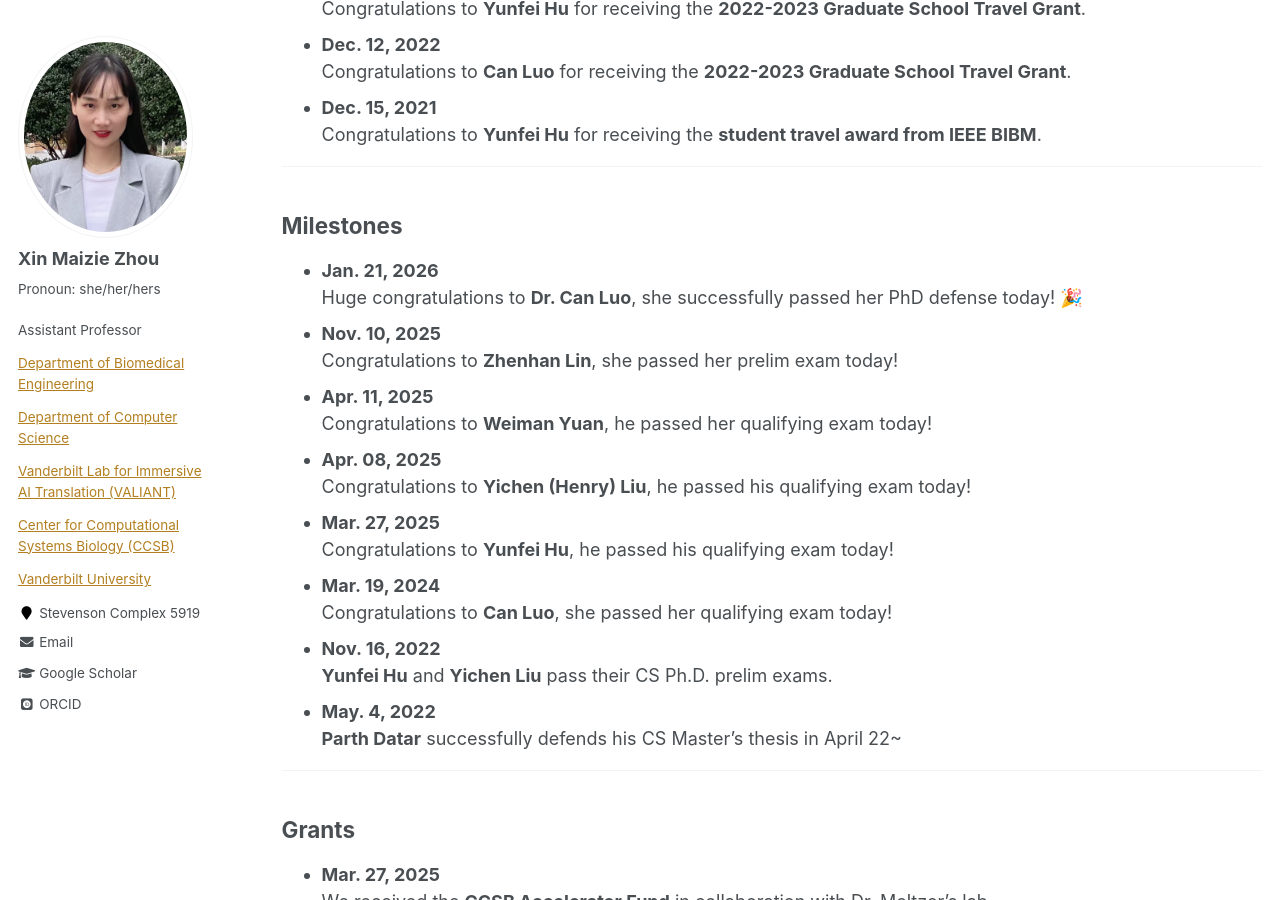
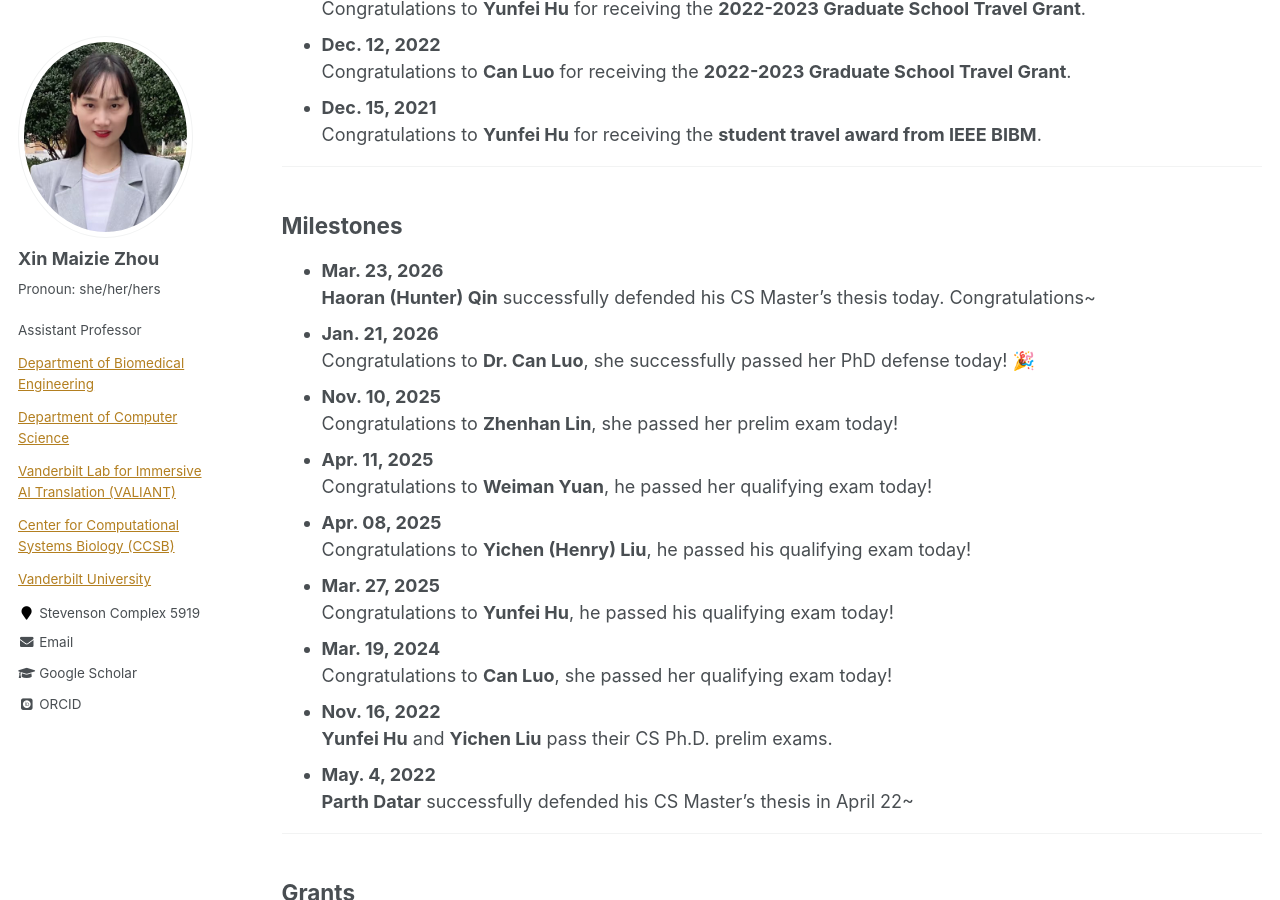
Before and after one commit to maiziezhoulab/Maiziezhoulab.github.io, a Jekyll site: the page built from _pages/LabNews.md, in a window 1280 px wide and 900 px high, scrolled down 1249 px. Built offline with Jekyll 4.4.1, drawn with Linux system fonts in a browser that asks for light colours; some web fonts are replaced.

Commit message:
Update LabNews.md

```diff
--- a/_pages/LabNews.md
+++ b/_pages/LabNews.md
@@ -42,8 +42,10 @@ author_profile: true
 ---
 
 ## Milestones
+- **Mar. 23, 2026**
+  **Haoran (Hunter) Qin** successfully defended his CS Master’s thesis today. Congratulations~
 - **Jan. 21, 2026**
-  Huge congratulations to **Dr. Can Luo**, she successfully passed her PhD defense today! 🎉
+  Congratulations to **Dr. Can Luo**, she successfully passed her PhD defense today! 🎉
 - **Nov. 10, 2025**
   Congratulations to **Zhenhan Lin**, she passed her prelim exam today!
 - **Apr. 11, 2025**
@@ -57,7 +59,7 @@ author_profile: true
 - **Nov. 16, 2022**
   **Yunfei Hu** and **Yichen Liu** pass their CS Ph.D. prelim exams.
 - **May. 4, 2022**
-  **Parth Datar** successfully defends his CS Master’s thesis in April 22~
+  **Parth Datar** successfully defended his CS Master’s thesis in April 22~
 
 ---
 
```
